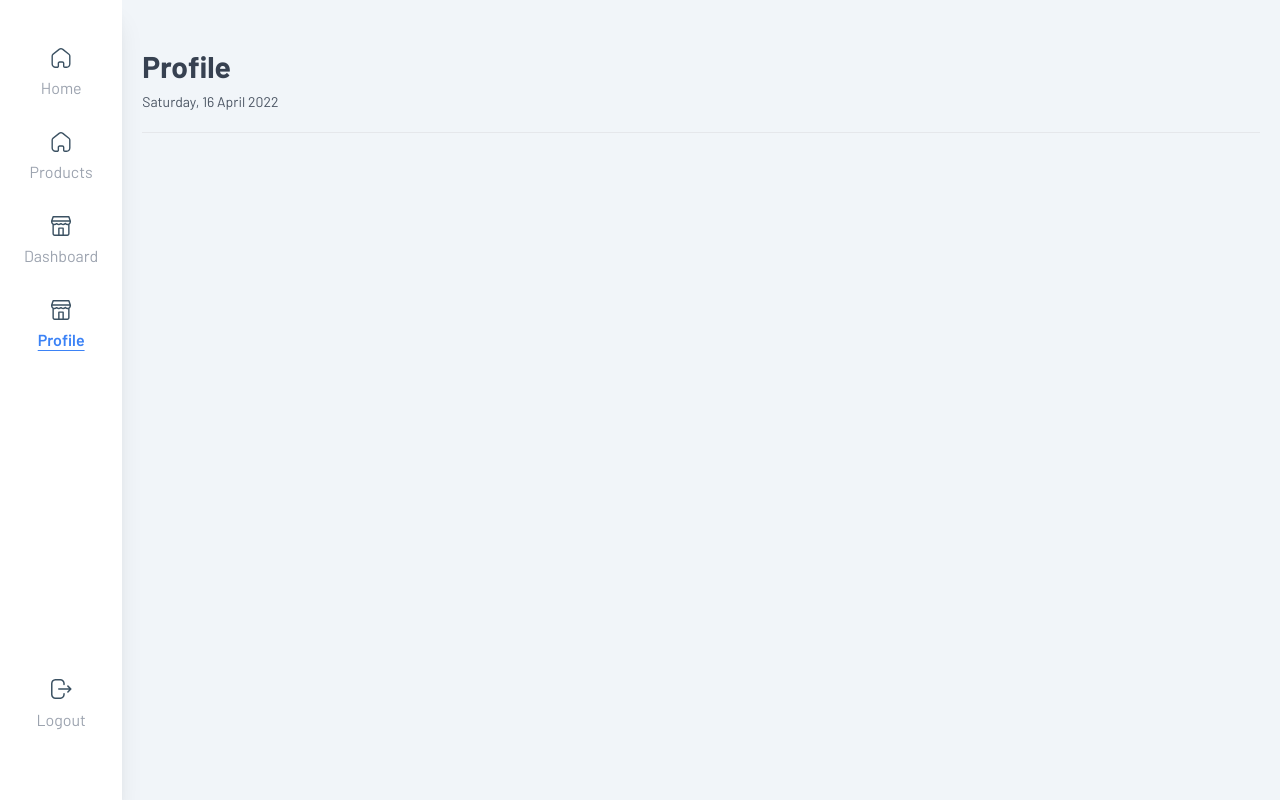
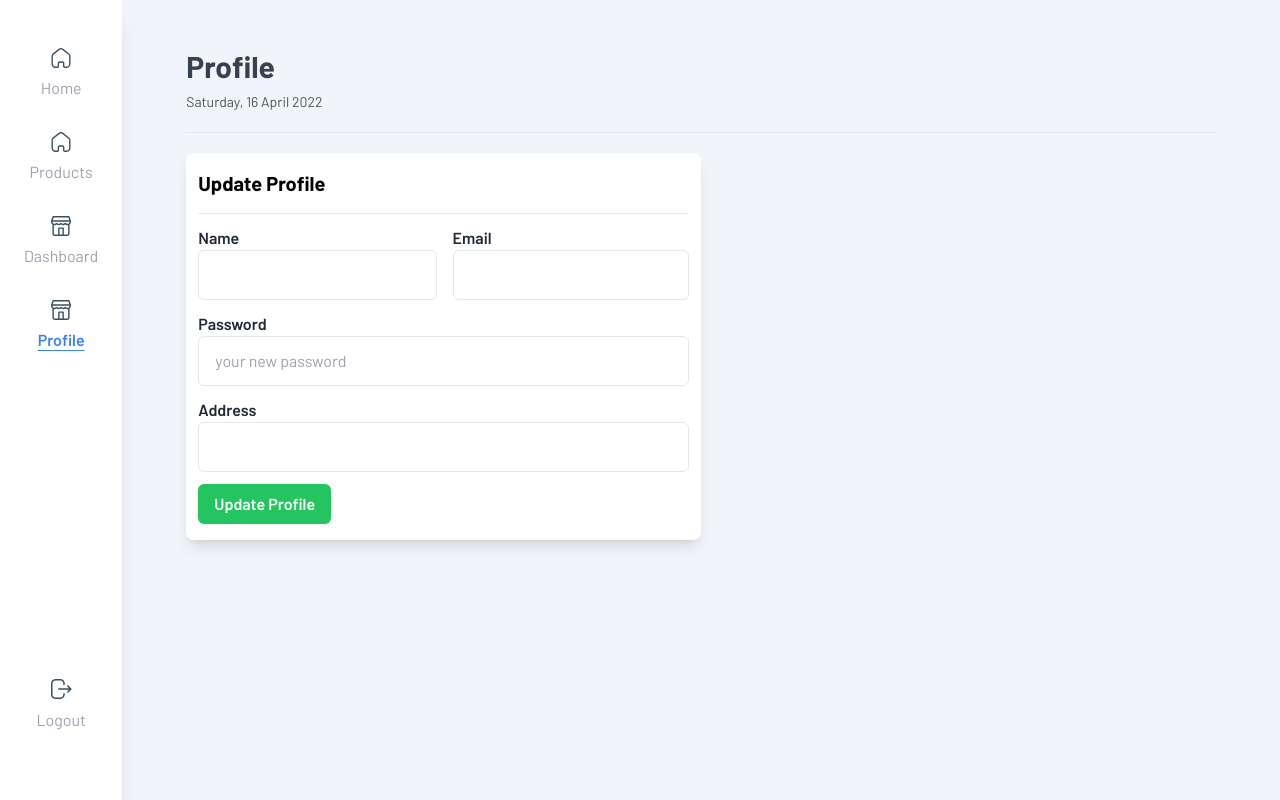
Before and after one commit to rahulsya/posmicro, a React (Create React App) app: page /profile in a window 1280 px wide. Built offline with nearby package versions, Linux system fonts and the light colour scheme.

Commit message:
add form edit profile

```diff
--- /dev/null
+++ b/src/pages/Profile/FormAddress.js
@@ -0,0 +1,54 @@
+import React from "react";
+import { Input, Button } from "../../components";
+
+function FormAddress({ dataProfile }) {
+  const { profile, setProfile } = dataProfile;
+  // console.log(profile);
+
+  const handeOnchange = (e) => {
+    return setProfile((state) => ({
+      ...state,
+      [e.target.name]: e.target.value,
+    }));
+  };
+
+  return (
+    <div>
+      <div className="text-xl pb-4 font-bold">Update Profile</div>
+      <hr className="pb-3" />
+      <div className="flex flex-row justify-between">
+        <Input
+          onChange={handeOnchange}
+          value={profile?.name}
+          title="Name"
+          name="name"
+        />
+        <div className="px-2"> </div>
+        <Input
+          onChange={handeOnchange}
+          value={profile?.email}
+          title="Email"
+          name="email"
+        />
+      </div>
+      <Input
+        onChange={handeOnchange}
+        value={profile?.password}
+        type="password"
+        title="Password"
+        name="password"
+        placeholder="your new password"
+      />
+      <Input
+        onChange={handeOnchange}
+        value={profile?.address}
+        type="text-area"
+        title="Address"
+        name="address"
+      />
+      <Button bg="bg-green-500" title="Update Profile" />
+    </div>
+  );
+}
+
+export default FormAddress;
--- a/src/pages/Profile/index.js
+++ b/src/pages/Profile/index.js
@@ -1,14 +1,49 @@
-import React from "react";
+import React, { useEffect, useState } from "react";
 import { Navbar } from "../../components";
+import FormAddress from "./FormAddress";
 import Header from "./Header";
+import { setAuthorizationHeader } from "../../api/axiosConfig";
+import users from "../../api/users";
 
 function Profile() {
+  const [profile, setProfile] = useState({
+    name: "",
+    email: "",
+    address: "",
+    password: "",
+  });
+  useEffect(() => {
+    let session = null;
+    if (localStorage.getItem("tokens")) {
+      session = JSON.parse(localStorage.getItem("tokens"));
+      setAuthorizationHeader(session.token);
+
+      users
+        .details()
+        .then((response) => {
+          const { data } = response;
+          setProfile({
+            ...profile,
+            name: data?.name,
+            email: data?.email,
+            address: data?.address,
+          });
+        })
+        .catch((err) => {
+          console.log(err);
+        });
+    }
+  }, []);
+
   return (
     <div className="flex flex-row min-h-screen bg-slate-100">
       <Navbar />
       <div className="w-full flex lg:flex-row flex-col">
-        <div className="w-full pt-12 px-5 container mx-auto">
+        <div className="w-full pt-12 px-3 lg:px-16">
           <Header />
+          <div className="mt-5 w-full lg:w-full xl:w-1/2 bg-white shadow-lg rounded-lg py-4 px-3">
+            <FormAddress dataProfile={{ profile, setProfile }} />
+          </div>
         </div>
       </div>
     </div>
```
